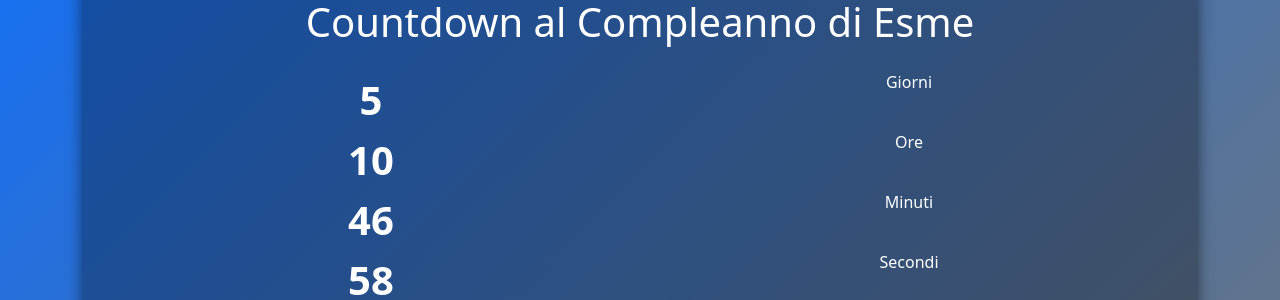
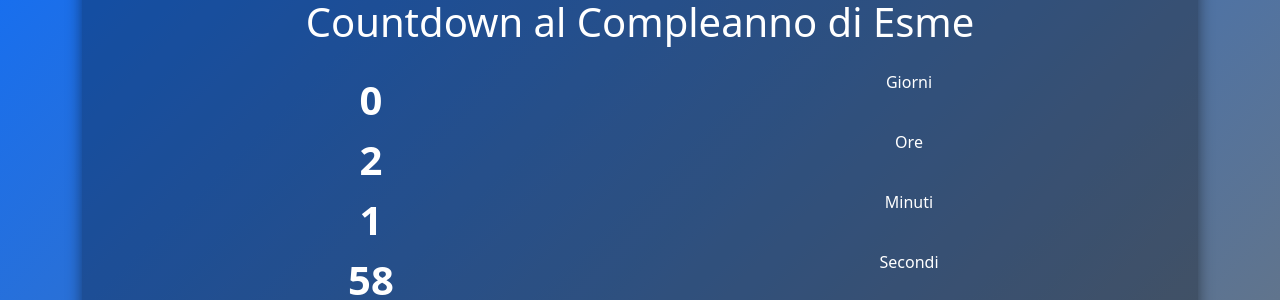
Before and after one commit to Shining126/CompleanoForBFF, a plain HTML site: page index.html in a window 1280 px wide. Shown: the part 246-546 px from the top of the page. Drawn offline with nearby package versions, Linux system fonts and the light colour scheme.

Commit message:
Update index.html

```diff
--- a/index.html
+++ b/index.html
@@ -56,7 +56,7 @@
   </div>
 
   <script>
-    const targetDate = new Date("August 25, 2025 00:00:00").getTime();
+    const targetDate = new Date("August 19, 2025 15:15:00").getTime();
     const countdown = document.getElementById("countdown");
     const message = document.getElementById("message");
     const decoderLink = document.getElementById("decoderLink");
```
